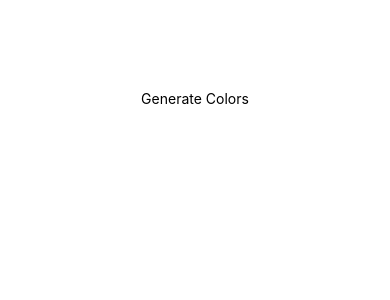
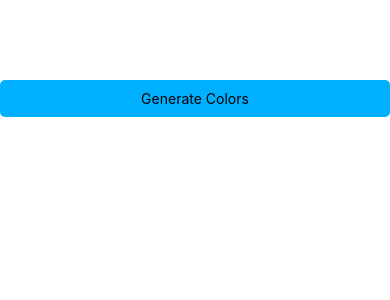
Before and after one commit to shubhankar-bag-coder/mobile-app, a React Native app: screen / in a window 390 px wide. Shown: the top 300 px of the page. Built offline with nearby package versions, Linux system fonts and the light colour scheme.

Commit message:
Created a new Expo app

```diff
--- a/Components/FileThree.js
+++ b/Components/FileThree.js
@@ -1,11 +1,12 @@
 import React,{useState} from "react";
-import { View,StyleSheet,Text,TouchableOpacity,FlatList} from "react-native";
+import { View,StyleSheet,Text,TouchableOpacity,FlatList,Alert} from "react-native";
 
 
 
 const  FileThree=()=>{
 
-    const [newColor, setNewColor] = useState([])
+    const [newColor, setNewColor] = useState([]);
+
     const randomColor=()=>{
         const red=Math.floor(Math.random()*256);
         const blue=Math.floor(Math.random()*256);
@@ -13,7 +14,6 @@ const  FileThree=()=>{
 
         // console.log(red);
         return `rgb( ${red}, ${blue}, ${green} )`;
-
     };
     console.log(newColor)
 
@@ -25,7 +25,7 @@ return(
         onPress={ ()=>
         {
             // Alert.alert(randomColor());
-            setNewColor( [...newColor,randomColor() ] )
+            setNewColor( [...newColor, randomColor() ] );
         }}>
 
         <Text styles={styles.textStyle}>Generate Colors</Text>
@@ -39,10 +39,14 @@ return(
         return(
             <View style={styles.imageContainer}>
             <Text styles={{
+                display:'flex',
+                justifyContent:'center',
+                alignItems:'center',
                 backgroundColor:item,
-                width:100,
+                width:'80%',
                 height:100,
-                borderRadius:10,
+                borderRadius:5,
+                marginTop:5,
             }}>{item}</Text>
             </View>
         )}}
@@ -68,17 +72,20 @@ const styles = StyleSheet.create({
         display:'flex',
         justifyContent: "center",
         alignItems: "center",
-        backgroundColor: "#00boff",
+
+        backgroundColor: "#00b0ff",
+
         position: "relative",
         overflow: "hidden",
+
         color: "#eee",
         paddingVertical: 10,
         paddingHorizontal: 15,
-        margin: 0,
+
+        marginBottom:10,
         borderRadius: 5,
     },textStyle: {
         color: "white",
-        textTransform: "uppercase",
         fontSize:20
     }, imageContainer: {
         display:'flex',
@@ -87,11 +94,7 @@ const styles = StyleSheet.create({
         width:'100%',
         marginVertical: 10,
         paddingHorizontal: 30,
-
         }
-
-
-    }
-);
+});
 
 export default FileThree;
```
Also changed, not shown: 1 other file (tests, documents, lock files or other folders).
